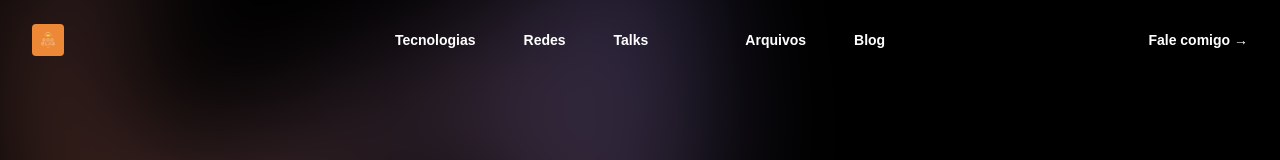
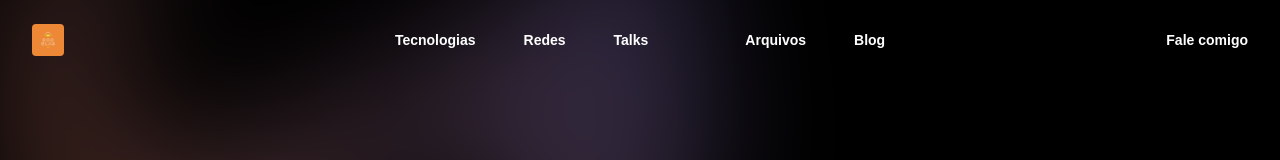
Before and after one commit to douglaschalegre/portifolio, a Next.js app: page / in a window 1280 px wide. Shown: the top 160 px of the page. Built offline with nearby package versions, Linux system fonts and the light colour scheme.

Commit message:
fix: Remov arrow from CTA on navbar

```diff
--- a/src/components/templates/navbar.tsx
+++ b/src/components/templates/navbar.tsx
@@ -86,7 +86,7 @@ export default function Navbar() {
             href="/#redes"
             className="text-sm font-semibold leading-6 text-white hover:text-white/90"
           >
-            Fale comigo <span aria-hidden="true">&rarr;</span>
+            Fale comigo
           </a>
         </div>
       </nav>
```
